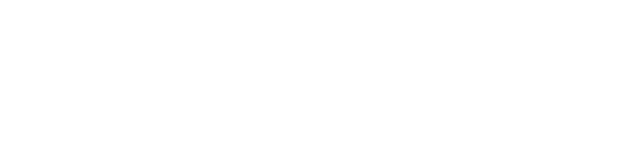
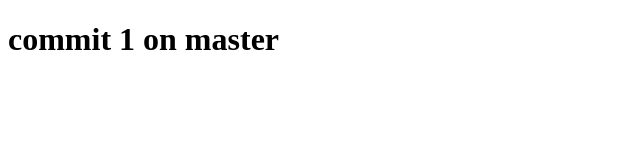
Before and after one commit to amahar/dummy-project, a plain HTML site: page index.html in a window 1280 px wide. Shown: the whole page, without its empty margins (0-640 px from the left). Drawn offline with Linux system fonts and the light colour scheme.

Commit message:
commit 1

```diff
--- a/index.html
+++ b/index.html
@@ -5,6 +5,6 @@
 	<title>Document</title>
 </head>
 <body>
-
+	<h1>commit 1 on master</h1>
 </body>
 </html>
```
